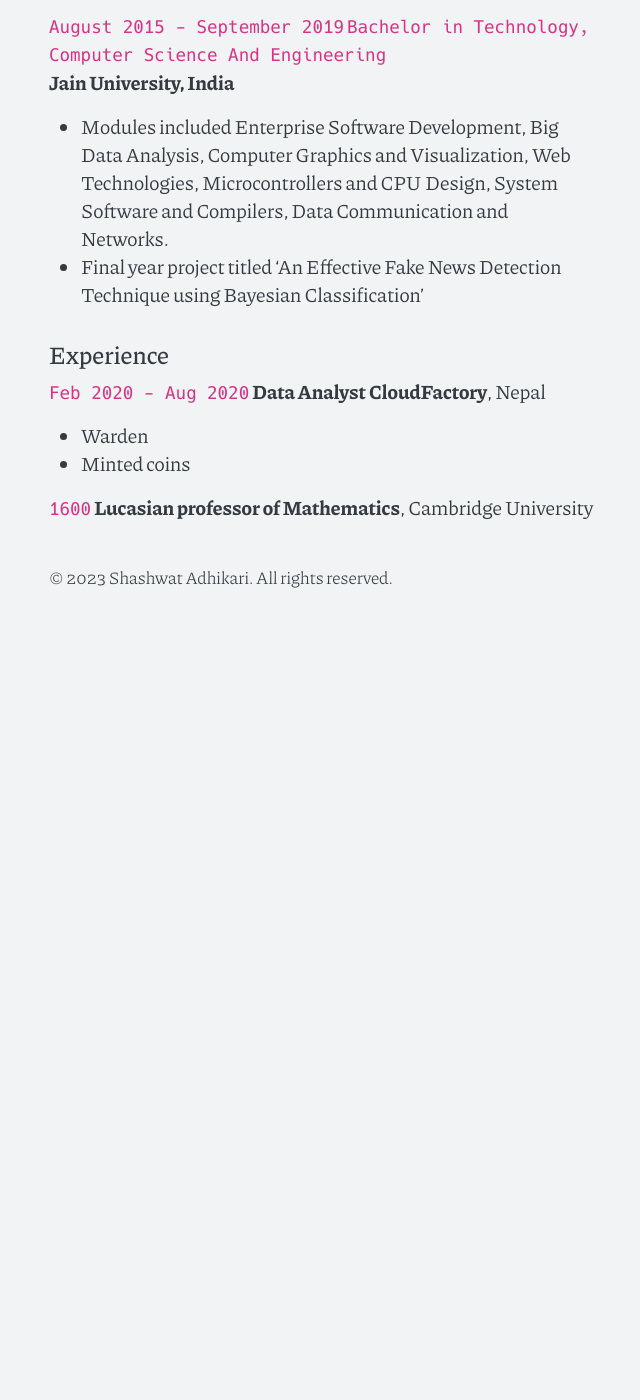
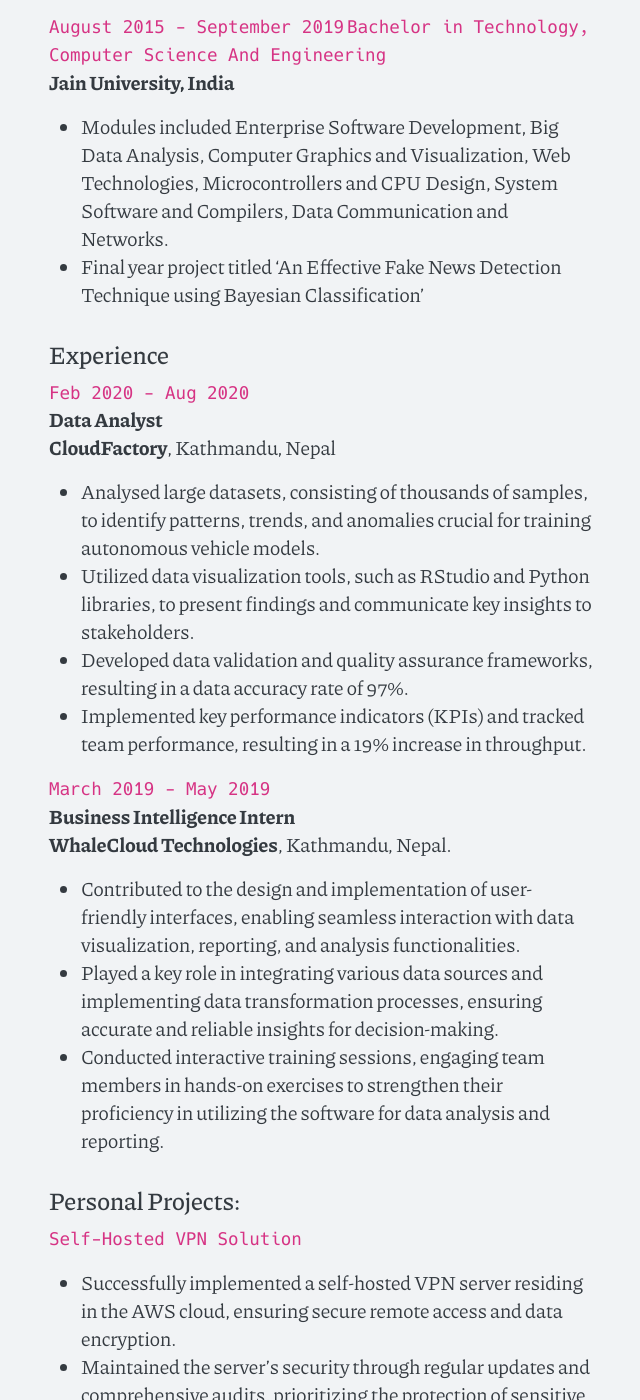
Before and after one commit to ShashwatAdh/ShashwatAdh.github.io, a Jekyll site: the page built from cv.md, in a window 1280 px wide and 1400 px high, scrolled down 1635 px. Shown: the whole window, without its empty margins (318-958 px from the left). Built offline with Jekyll 4.4.1, drawn with Linux system fonts in a browser that asks for light colours; before the commit the page ends 2265 px from its top, so only the background shows below that; some of the changed text lies outside the part shown.

Commit message:
Update cv.md

```diff
--- a/cv.md
+++ b/cv.md
@@ -54,12 +54,35 @@ Classification’
 ## Experience
 
 `Feb 2020 - Aug 2020`
-__Data Analyst__ __CloudFactory__, Nepal
+__Data Analyst__
+__CloudFactory__, Kathmandu, Nepal
+
+- Analysed large datasets, consisting of thousands of samples, to identify patterns, trends, and anomalies crucial for training autonomous vehicle models.
+- Utilized data visualization tools, such as RStudio and Python libraries, to present findings and communicate key insights to stakeholders.
+- Developed data validation and quality assurance frameworks, resulting in a data accuracy rate of 97%.
+- Implemented key performance indicators (KPIs) and tracked team performance, resulting in a 19% increase in throughput.
 
 
+`March 2019 - May 2019`
+__Business Intelligence Intern__
+__WhaleCloud Technologies__, Kathmandu, Nepal.
 
-- Warden
-- Minted coins
+- Contributed to the design and implementation of user-friendly interfaces, enabling seamless
+interaction with data visualization, reporting, and analysis functionalities.
+- Played a key role in integrating various data sources and implementing data transformation
+processes, ensuring accurate and reliable insights for decision-making.
+- Conducted interactive training sessions, engaging team members in hands-on exercises to
+strengthen their proficiency in utilizing the software for data analysis and reporting.
 
-`1600`
-__Lucasian professor of Mathematics__, Cambridge University
+
+## Personal Projects:
+`Self-Hosted VPN Solution`
+- Successfully implemented a self-hosted VPN server residing in the AWS cloud, ensuring secure remote access and data encryption.
+- Maintained the server's security through regular updates and comprehensive audits, prioritizing the protection of sensitive information.
+- Recently transitioned the VPN server to Oracle Cloud, taking advantage of their always free tier, following the expiration of the AWS’s 1 year free-tier offer.
+
+
+`Home Malware Analysis Lab`
+- Constructed a malware analysis infrastructure within my home environment, complete with a dedicated sandbox and simulated internet connectivity.
+- Designed to emulate real-world scenarios, this lab facilitated the identification of malicious software and the development of effective countermeasures.
+- Actively updated and expanded the lab's capabilities to stay abreast of evolving cyber threats and enhance skills in malware analysis and detection
```
